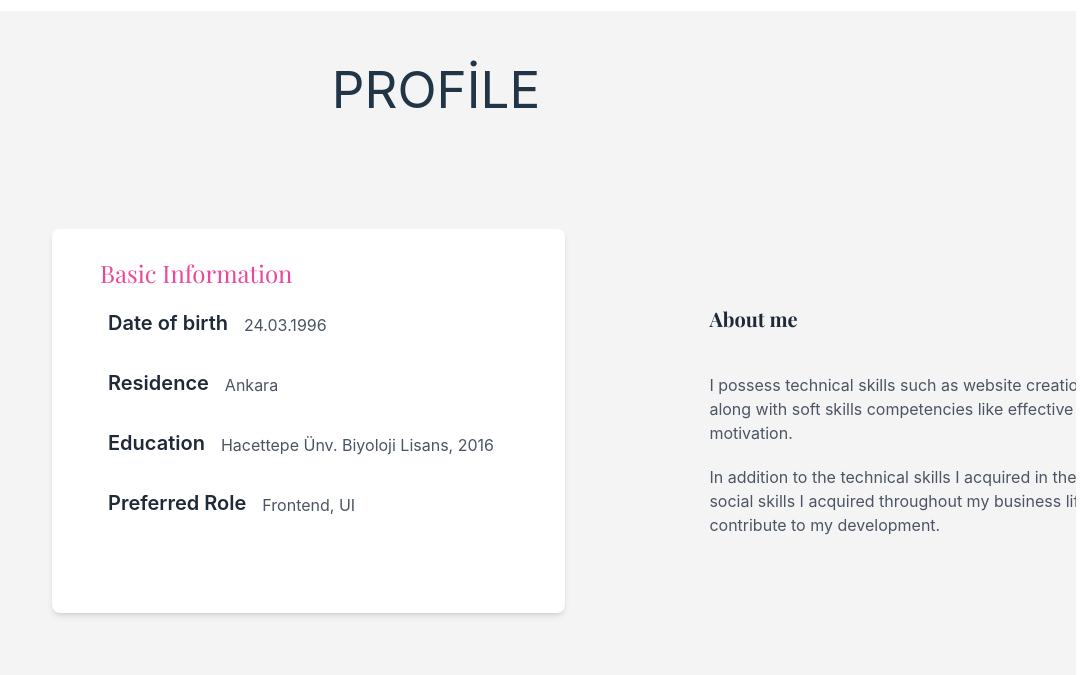
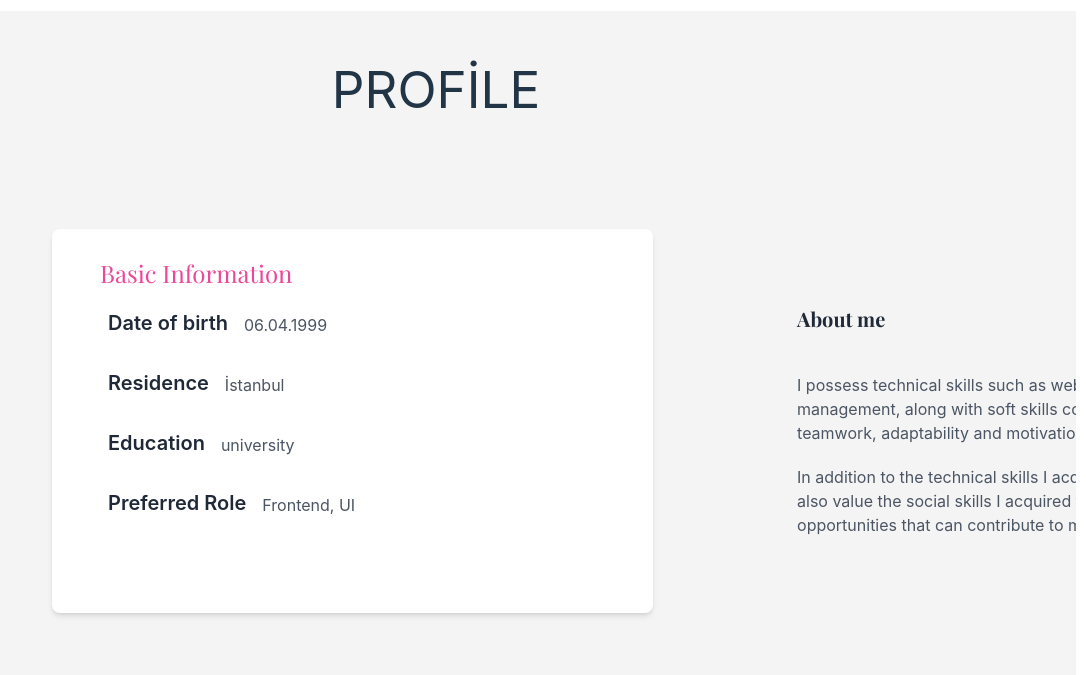
Before and after one commit to Hilal-Bilun-Kara/personal-website, a React (Vite) app: page / in a window 1280 px wide. Shown: the part 1365-2040 px from the top of the page, without its empty margins (194-1280 px from the left). Built offline with nearby package versions, Linux system fonts and the light colour scheme.

Commit message:
Profile Univercity

```diff
--- a/src/components/Profile.jsx
+++ b/src/components/Profile.jsx
@@ -3,57 +3,41 @@ import Ellipse2 from "../assets/Ellipse2.svg";
 import { useContext } from "react";
 import { UserContext } from "../context/UserContext";
 
-export default
-function Profile() {
-  const { darkMode} = useContext(UserContext);
 
+
+export default function Profile() {
+  const { darkMode } = useContext(UserContext);
   const { t } = useTranslation();
 
+  const informationData = [
+    { title: "date", content: "06.04.1999" },
+    { title: "residence", content: "İstanbul" },
+    { title: "education", content: t("university") },
+    { title: "role", content: "Frontend, UI" }
+  ];
+
   return (
-
-<div  className={darkMode ? 'dark' : ''} >
+    <div className={darkMode ? 'dark' : ''}>
       <section className="w-screen h-[100vh] bg-[#F4F4F4] dark:bg-[#2A262B] overflow-hidden relative ">
         <h1 className='m-[50px] dark:text-[#FFFFFF]'>{t("profile")}</h1>
         <div className="flex justify-between items-center h-[40vh] w-[190vh] mx-28 my-36">
-      <div className="w-3/4 h-96	py-18 mx-36 my-36 rounded-lg bg-white shadow-md dark:bg-[#525252]">
+          <div className="w-full h-96 py-18 mx-36 my-36 rounded-lg bg-white shadow-md dark:bg-[#525252]">
             <p className="text-pink-500 px-12 py-1 text-2xl text-left mt-6 text-playfair-display">{t("information")}</p>
-
-      <div className="p-4 flex px-14 pr-4">
-        {/* Yazılar */}
-        <h2 className="text-xl font-semibold text-gray-800 mr-4 right-6 dark:text-[#FFFFFF]">{t("date")}</h2>
-        <p className="mt-1 text-gray-600 dark:text-[#FFFFFF]">24.03.1996</p>
+            {informationData.map((item, index) => (
+              <div key={index} className="p-4 flex px-14 pr-4">
+                <h2 className="text-xl font-semibold text-gray-800 mr-4 right-6 dark:text-[#FFFFFF]">{t(item.title)}</h2>
+                <p className="mt-1 text-gray-600 dark:text-[#FFFFFF]">{item.content}</p>
               </div>
-
-      <div className="p-4 flex px-14 pr-4">
-        <h2 className="text-xl font-semibold text-gray-800 mr-4 right-6 dark:text-[#FFFFFF]">{t("residence")}</h2>
-        <p className="mt-1 text-gray-600 dark:text-[#FFFFFF]">Ankara</p>
+            ))}
           </div>
-
-      <div className="p-4 flex px-14 pr-4">
-        <h2 className="text-xl font-semibold text-gray-800 mr-4 right-6 dark:text-[#FFFFFF]">{t("education")}</h2>
-        <p className="mt-1 text-gray-600 dark:text-[#FFFFFF]">Hacettepe Ünv.  Biyoloji
-Lisans, 2016</p>
-      </div>
-
-      <div className="p-4 flex px-14 pr-4">
-      <h2 className="text-xl font-semibold text-gray-800 mr-4 right-6 dark:text-[#FFFFFF]">{t("role")}</h2>
-        <p className="mt-1 text-gray-600 dark:text-[#FFFFFF]">Frontend, UI</p>
-      </div>
-    </div>
-
           <div className="text-left right-4">
             <p className="text-xl font-semibold text-gray-800 mb-10 text-playfair-display dark:text-[#FFFFFF]">{t("about")}</p>
             <p className="text-gray-600 mb-5 dark:text-[#FFFFFF]">{t("abouttext")}</p>
             <p className="text-gray-600 dark:text-[#FFFFFF]">{t("abouttext1")}</p>
           </div>
-
         </div>
-
-
-    <img className="absolute border-[100px] border-[#EA2678
-] border-transparent left-[200vh] top-[10px]" src={Ellipse2}/>
-
+        <img className="absolute border-[100px] border-[#EA2678] border-transparent left-[200vh] top-[10px]" src={Ellipse2}/>
       </section>
     </div>
-    )
+  );
 }
--- a/src/i18n.js
+++ b/src/i18n.js
@@ -20,6 +20,7 @@ const resources = {
       date:"Date of birth",
       residence:"Residence",
       education:"Education",
+      univercity:"Marmara Unv. Math, 2021",
       role:"Preferred Role",
       about:"About me",
       abouttext:"I possess technical skills such as website creation, updating, CRM, and database management, along with soft skills competencies like effective communication, teamwork, adaptability and motivation.",
@@ -49,6 +50,7 @@ const resources = {
 date: "Doğum Tarihi",
 residence: "İkamet",
 education: "Eğitim",
+univercity:"Marmara Ünv. Matematik, 2021",
 role: "Tercih Edilen Rol",
 about:"Hakkımda",
 abouttext:"Web sitesi oluşturma, güncelleme, CRM ve veritabanı yönetimi gibi teknik becerilerimle birlikte etkili iletişim, takım çalışması, uyum ve motivasyon gibi soft skills yeterliliklere de sahibim.",
```
Lines whose indentation alone changed are shown as unchanged.
